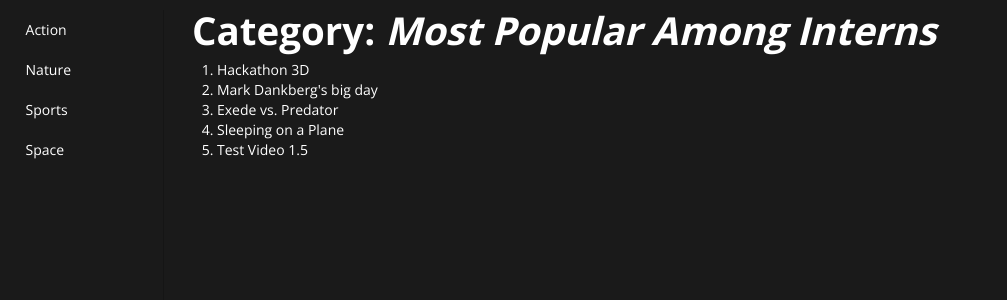
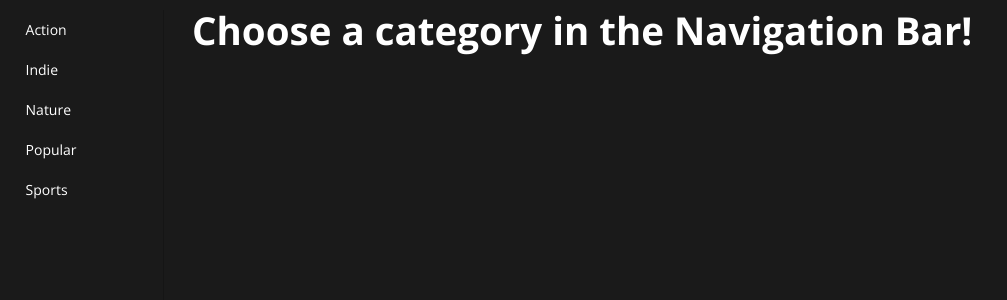
Before and after one commit to bsoe003/pingbots, a Flask app: page / in a window 1280 px wide. Shown: the part 64-364 px from the top of the page, without its empty margins (0-1007 px from the left). Run offline with Flask 2, Linux system fonts and the light colour scheme; some libraries are stand-ins or nearby versions.

Commit message:
fixed index

```diff
--- a/andrew/app/templates/base.html
+++ b/andrew/app/templates/base.html
@@ -16,9 +16,9 @@
         <ul>
         	{% for elt in navbar %}
 		{% if elt == category %}
-		<li class="active" onclick="/{{ elt }}location.href='/{{ elt }}'">{{ elt }}</li>
+		<li class="active" onclick="/{{ elt }}location.href='/{{ elt }}'">{{ elt.capitalize() }}</li>
 		{% else %}
-        	<li onclick="location.href='/{{ elt }}'">{{ elt }}</li>
+        	<li onclick="location.href='/{{ elt }}'">{{ elt.capitalize() }}</li>
 		{% endif %}
         	{% endfor %}
         </ul>
@@ -26,7 +26,7 @@
       <div id="content">
         <div class="scrollable">
 	  {% if category %}
-          <h1>Category: <em>{{ category }}</em></h1>
+          <h1>Category: <em>{{ category.capitalize() }}</em></h1>
           {% if queue %}
           <ol>
             {% for vid in queue %}
--- a/andrew/app/views.py
+++ b/andrew/app/views.py
@@ -1,41 +1,36 @@
 from app import app
 from flask import render_template
+
+cats = {'popular':["Hackathon 3D",
+                   "Mark Dankberg's Big Day",
+                   "Exede vs. Predator",
+                   "Sleeping on a Plane"],
+        'sports':["Local Sports Stars",
+                  "Local Sports Stars II: Beating the Better Team",
+                  "The Giant Football",
+                  "The Pitcher and the Pilot",
+                  "Intern Volleyball"],
+        'action':["Shooting People with Guns",
+                  "A Conspicuous Conspirator",
+                  "Things Exploding Just Far Enough Away"],
+        'nature':["When Ladybugs Attack",
+                  "Roses: Artificial In-stamen-ation",
+                  "Watermelons, Bananas, and Other Suggestive Plants",
+                  "The Cabbage Revolution"],
+        'indie':["Hipsters Pretending to Understand Fake Concepts",
+                 "Neutral Milk Hotel Slaying Dragons",
+                 "Undead Elmo II"]}
 
 @app.route('/')
 @app.route('/index')
 def index():
-    title = "Test Title"
-    category = "Most Popular Among Interns"
-    queue = ["Hackathon 3D", "Mark Dankberg's big day", "Exede vs. Predator",
-             "Sleeping on a Plane", "Test Video 1.5"]
-    navbar = ["Action", "Nature", "Sports", "Space"]
+    title = "Downloads Home"
     return render_template("base.html",
                            title=title,
-                           category=category,
-                           queue=queue,
-                           navbar=navbar)
+                           navbar=sorted(cats.keys()))
 
 @app.route('/<category>')
 def category(category):
-    cats = {'Popular':["Hackathon 3D",
-                       "Mark Dankberg's Big Day",
-                       "Exede vs. Predator",
-                       "Sleeping on a Plane"],
-            'Sports':["Local Sports Stars",
-                      "Local Sports Stars II: Beating the Better Team"
-                      "The Giant Football",
-                      "The Pitcher and the Pilot",
-                      "Intern Volleyball"],
-            'Action':["Shooting People with Guns",
-                      "A Conspicuous Conspirator",
-                      "Things Exploding Just Far Enough Away"],
-            'Nature':["When Ladybugs Attack",
-                      "Roses: Artificial In-stamen-ation",
-                      "Watermelons, Bananas, and Other Suggestive Plants",
-                      "The Cabbage Revolution"],
-            'Indie':["Hipsters Pretending to Understand Fake Concepts",
-                     "Neutral Milk Hotel Slaying Dragons",
-                     "Undead Elmo II"]}
     return render_template("base.html",
                            title="Category Page",
                            navbar=sorted(cats.keys()),
```
